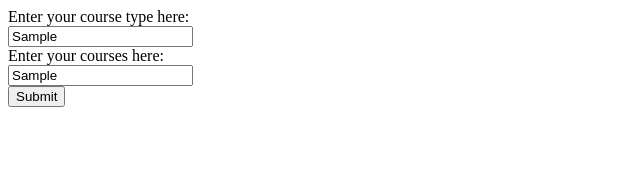
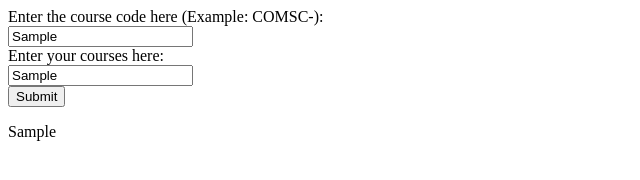
Before and after one commit to laximillion/nameapp, a plain HTML site: page readTranscript.html in a window 1280 px wide. Both pictures are taken after typing "Sample", "Sample" into the empty fields and a click on the button "Submit". Shown: the whole page, without its empty margins (0-640 px from the left). Drawn offline with Linux system fonts and the light colour scheme.

Commit message:
Update readTranscript.html

```diff
--- a/readTranscript.html
+++ b/readTranscript.html
@@ -7,7 +7,7 @@
     <body>
         <td>
             <tr>
-                <label for="transcript">Enter your course type here:</label><br>
+                <label for="transcript">Enter the course code here (Example: COMSC-):</label><br>
             </tr>
             <tr>
                  <input type="text" id="course" name="tr1"><br>
@@ -22,7 +22,7 @@
                 <button onclick="read()">Submit</button><br>
             </tr>
             <tr>
-                <p id="t2">Nothing yet</p><br>
+                <p id="t2"> </p><br>
             </tr>
         </td>
 
@@ -32,11 +32,7 @@
                 let transcript = document.getElementById("t1").value;
 
                 //find the course type
-                let value = document.getElementById("course");
-
-                //set the place it will all be printed to be blank
-                document.getElementById("t2").textContent = " ";
-
+                let value = document.getElementById("course").value;
 
 
                 //check if there are any of the course code courses
@@ -48,22 +44,14 @@
                     let first = transcript.indexOf(value, 0);
                     //find the place after the first instance but before all we want to print
                     let secondStart = first + 6;
-                    //the length of the string that has been covered
-                    let length = 0;
 
-                    while((transcript.substring(length, transcript.length)).includes(value)) {
-                        //find the start of the end of where we want to print
+                    while(first != -1) {
                         //update second
-
-                        //FIX: it should find the indexOf where the next course code is not just COMSC-
                         let second = transcript.indexOf(value, secondStart);
-
-                        //TO FIX
                         //what to do if it's the last course of this code in the string
                         if (second == -1) {
                             second = transcript.length;
                         }
-                        //THE ABOVE IS NOT WORKING
 
                         //find the length of the substring that we want to print
                         //update subLength
@@ -74,8 +62,6 @@
                         first = transcript.indexOf(value, secondStart);
                         //update secondStart
                         secondStart = first + value.length;
-                        //update length
-                        length = length + subLength;
                     }
                 }
             }
```
